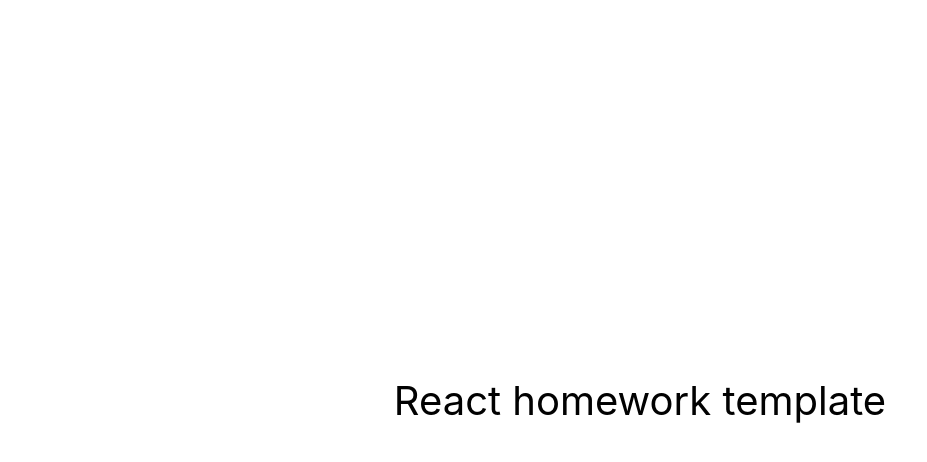
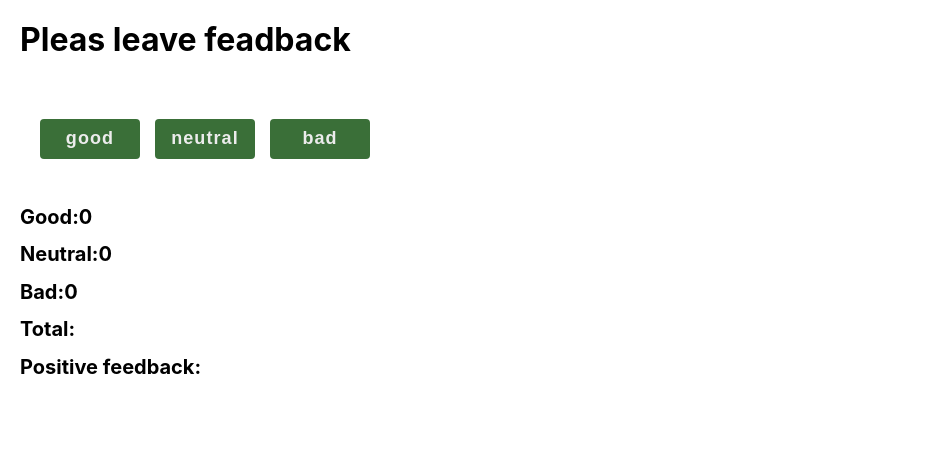
Before and after one commit to AnnaLakhmaniyk/goit-react-hw-04-feedback, a React (Create React App) app: page / in a window 1280 px wide. Shown: the top 462 px of the page, without its empty margins (0-927 px from the left). Built offline with nearby package versions, Linux system fonts and the light colour scheme.

Commit message:
add markup

```diff
--- a/package.json
+++ b/package.json
@@ -36,5 +36,8 @@
       "last 1 firefox version",
       "last 1 safari version"
     ]
+  },
+  "devDependencies": {
+    "prop-types": "^15.8.1"
   }
 }
--- a/public/index.html
+++ b/public/index.html
@@ -10,34 +10,13 @@
       content="Web site created using create-react-app"
     />
     <link rel="apple-touch-icon" href="%PUBLIC_URL%/logo192.png" />
-    <!--
-      manifest.json provides metadata used when your web app is installed on a
-      user's mobile device or desktop. See https://developers.google.com/web/fundamentals/web-app-manifest/
-    -->
+
     <link rel="manifest" href="%PUBLIC_URL%/manifest.json" />
-    <!--
-      Notice the use of %PUBLIC_URL% in the tags above.
-      It will be replaced with the URL of the `public` folder during the build.
-      Only files inside the `public` folder can be referenced from the HTML.
 
-      Unlike "/favicon.ico" or "favicon.ico", "%PUBLIC_URL%/favicon.ico" will
-      work correctly both with client-side routing and a non-root public URL.
-      Learn how to configure a non-root public URL by running `npm run build`.
-    -->
     <title>React App</title>
 
     <!-- Start Single Page Apps for GitHub Pages -->
     <script type="text/javascript">
-      // Single Page Apps for GitHub Pages
-      // MIT License
-      // https://github.com/rafgraph/spa-github-pages
-      // This script checks to see if a redirect is present in the query string,
-      // converts it back into the correct url and adds it to the
-      // browser's history using window.history.replaceState(...),
-      // which won't cause the browser to attempt to load the new url.
-      // When the single page app is loaded further down in this file,
-      // the correct url will be waiting in the browser's history for
-      // the single page app to route accordingly.
       (function (l) {
         if (l.search[1] === '/') {
           var decoded = l.search
@@ -58,17 +37,6 @@
     <!-- End Single Page Apps for GitHub Pages -->
   </head>
   <body>
-    <noscript>You need to enable JavaScript to run this app.</noscript>
     <div id="root"></div>
-    <!--
-      This HTML file is a template.
-      If you open it directly in the browser, you will see an empty page.
-
-      You can add webfonts, meta tags, or analytics to this file.
-      The build step will place the bundled scripts into the <body> tag.
-
-      To begin the development, run `npm start` or `yarn start`.
-      To create a production bundle, use `npm run build` or `yarn build`.
-    -->
   </body>
 </html>
--- a/src/components/App.jsx
+++ b/src/components/App.jsx
@@ -1,16 +1,33 @@
-export const App = () => {
-  return (
-    <div
-      style={{
-        height: '100vh',
-        display: 'flex',
-        justifyContent: 'center',
-        alignItems: 'center',
-        fontSize: 40,
-        color: '#010101'
-      }}
-    >
-      React homework template
-    </div>
-  );
-};
+import React from 'react';
+
+import Section from './Section/Section';
+import FeedbackOptions from './FeedbackOptions/FeedbackOptions';
+import Statistics from './Statistics/Statistics';
+
+class App extends React.Component {
+  state = {
+    good: 0,
+    neutral: 0,
+    bad: 0,
+  };
+
+  render() {
+    return (
+      <div>
+        <h1 className="title"> Pleas leave feadback</h1>
+        <Section>
+          <Section>
+            <FeedbackOptions options={Object.keys(this.state)} />
+          </Section>
+          <Statistics
+            good={this.state.good}
+            neutral={this.state.neutral}
+            bad={this.state.bad}
+          />
+        </Section>
+      </div>
+    );
+  }
+}
+
+export default App;
--- /dev/null
+++ b/src/components/FeedbackOptions/FeedbackOptions.js
@@ -0,0 +1,17 @@
+import PropTypes from 'prop-types';
+import s from './FeedbackOptions.module.css';
+
+function FeedbackOptions({ options, onLeaveFeedback }) {
+  return (
+    <ul className={s.wrap}>
+      {options.map(option => (
+        <li key={option} className={s.item}>
+          <button type="button" className={s.button} onClick={onLeaveFeedback}>
+            {option}
+          </button>
+        </li>
+      ))}
+    </ul>
+  );
+}
+export default FeedbackOptions;
--- /dev/null
+++ b/src/components/FeedbackOptions/FeedbackOptions.module.css
@@ -0,0 +1,35 @@
+.wrap{
+    display: flex;
+    margin-bottom: 20px;
+
+}
+.item:not(:last-child){
+    margin-right: 15px;
+}
+.button{
+background-color: rgb(58, 111, 56);
+    color: #ececec;
+    font-weight: 700;
+    font-size: 18px;
+    line-height: 1.87;
+    border: none;
+    border-radius: 4px;
+    min-width: 100px;
+    height: 40px;
+    text-align: center;
+    letter-spacing: 0.06em;
+    cursor: pointer;
+
+    display: block;
+    align-items: center;
+    margin: 0 auto;
+    transition: box-shadow 250ms cubic-bezier(0.4, 0, 0.2, 1);
+
+
+}
+ .button:hover,
+ .button:focus {
+     box-shadow: 0px 1px 1px rgba(0, 0, 0, 0.12),
+         0px 4px 4px rgba(0, 0, 0, 0.06),
+         1px 4px 6px rgba(0, 0, 0, 0.16);
+ }
--- /dev/null
+++ b/src/components/Section/Section.js
@@ -0,0 +1,18 @@
+import PropTypes from 'prop-types';
+import s from './Section.module.css';
+
+function Section({ children, title }) {
+  return (
+    <div className={s.section}>
+      {title && <h2>{title}</h2>}
+      {children}
+    </div>
+  );
+}
+
+Section.propTypes = {
+  children: PropTypes.node,
+  title: PropTypes.string,
+};
+
+export default Section;
--- /dev/null
+++ b/src/components/Section/Section.module.css
@@ -0,0 +1,3 @@
+.section{
+    margin: 0 auto;
+    padding: 20px;}
--- /dev/null
+++ b/src/components/Statistics/Statistics.js
@@ -0,0 +1,21 @@
+import PropTypes from 'prop-types';
+import s from './Statistics.module.css';
+function Statistics({ good, neutral, bad, total, positivePercentage }) {
+  return (
+    <ul className={s.list}>
+      <li className={s.item}>Good:{good}</li>
+      <li className={s.item}>Neutral:{neutral}</li>
+      <li className={s.item}>Bad:{bad}</li>
+      <li className={s.item}>Total:{total}</li>
+      <li className={s.item}>Positive feedback:{positivePercentage}</li>
+    </ul>
+  );
+}
+Statistics.propTypes = {
+  good: PropTypes.number,
+  bad: PropTypes.number,
+  neutral: PropTypes.number,
+  total: PropTypes.number,
+  positivePercentage: PropTypes.number,
+};
+export default Statistics;
--- /dev/null
+++ b/src/components/Statistics/Statistics.module.css
@@ -0,0 +1,6 @@
+.item{
+color: rgb(0, 0, 0);
+    font-weight: 700;
+    font-size: 20px;
+    line-height: 1.87;
+}
--- a/src/index.css
+++ b/src/index.css
@@ -1,4 +1,4 @@
-@import-normalize; /* bring in normalize.css styles */
+
 
 body {
   margin: 0;
@@ -13,3 +13,19 @@
   font-family: source-code-pro, Menlo, Monaco, Consolas, 'Courier New',
     monospace;
 }
+p,
+h1,
+h2,
+h3,
+ul {
+  margin: 0;
+  padding: 0;
+}
+
+li {
+  list-style: none;
+}
+
+.title{
+  padding: 20px;
+}
--- a/src/index.js
+++ b/src/index.js
@@ -1,6 +1,6 @@
 import React from 'react';
 import ReactDOM from 'react-dom/client';
-import { App } from 'components/App';
+import App from 'components/App';
 import './index.css';
 
 ReactDOM.createRoot(document.getElementById('root')).render(
```
